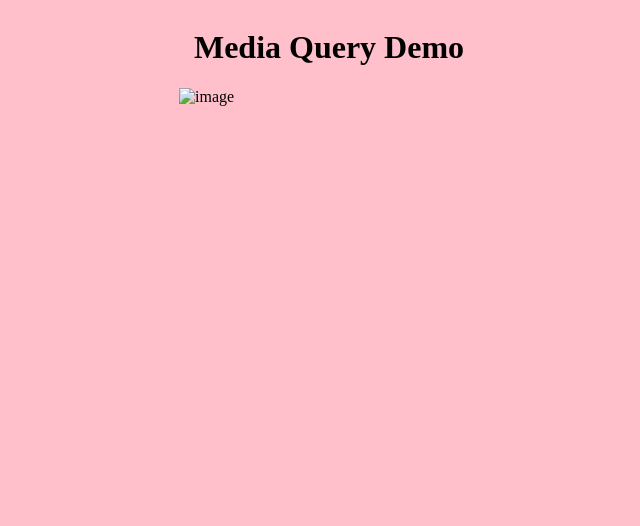
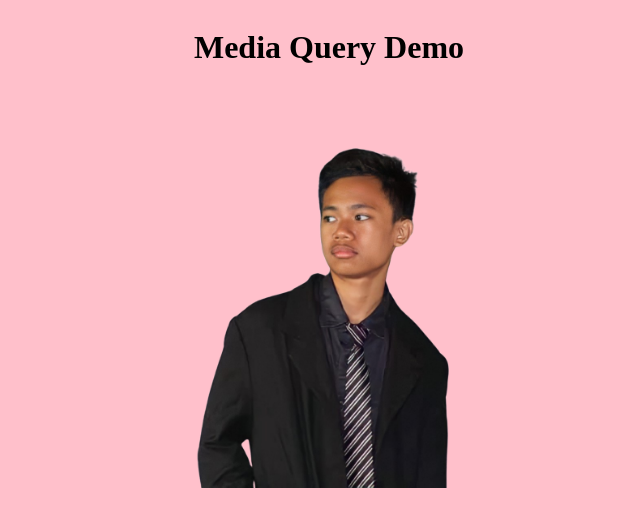
Before and after one commit to GNash19/Gnash19.github.io, a plain HTML site: page activities/css/mq/index.html in a window 1280 px wide. Shown: the whole page, without its empty margins (311-951 px from the left). Drawn offline with Linux system fonts and the light colour scheme.

Commit message:
Update index.html

```diff
--- a/activities/css/mq/index.html
+++ b/activities/css/mq/index.html
@@ -8,7 +8,7 @@
 </head>
 <body>
     <h1>Media Query Demo</h1>
-    <img src="Gnash19.github.io/images/my.png" alt="image" >
+    <img src="https://Gnash19.github.io/images/my.png" alt="image" >
     <!--
       1. Add your profile image here (recommended size is 500x500).
       2. Make sure to resize the image on different screen widths.
```
